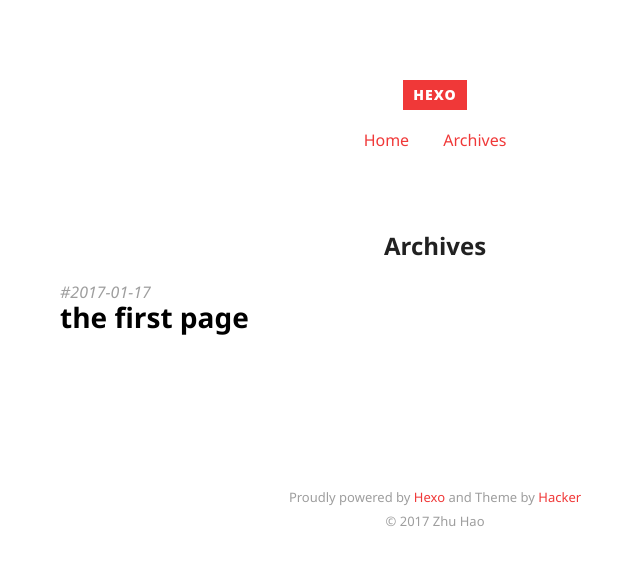
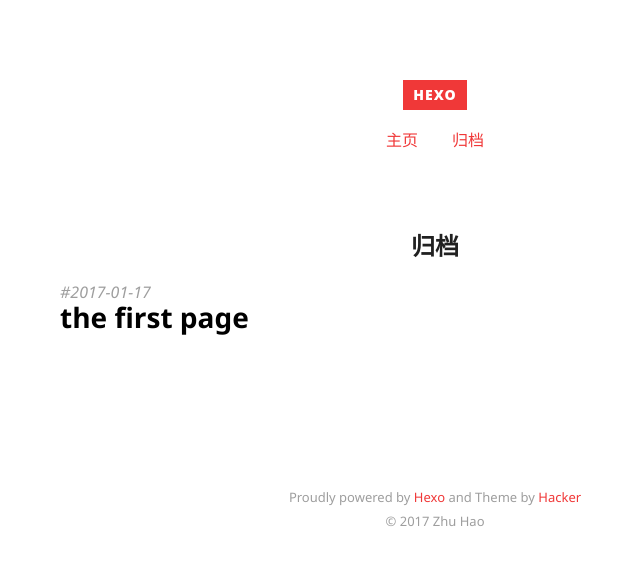
Before and after one commit to aslanzala/aslanzala.github.io, a plain HTML site: page archives/index.html in a window 1280 px wide. Shown: the whole page, without its empty margins (205-845 px from the left). Drawn offline with Linux system fonts and the light colour scheme.

Commit message:
Site updated: 2017-01-17 23:36:46

```diff
--- a/archives/index.html
+++ b/archives/index.html
@@ -3,7 +3,7 @@
 <head>
   <meta charset="utf-8">
 
-  <title>Archives | Hexo</title>
+  <title>归档 | Hexo</title>
 
 
   <meta name="author" content="Zhu Hao">
@@ -45,9 +45,9 @@
   <nav class="site-navigation">
     <ul>
 
-        <li><a href="/">Home</a></li>
+        <li><a href="/">主页</a></li>
 
-        <li><a href="/archives">Archives</a></li>
+        <li><a href="/archives">归档</a></li>
 
     </ul>
   </nav>
@@ -58,7 +58,7 @@
 
 <article>
 
-  <h2 class="article-title ">Archives</h2>
+  <h2 class="article-title ">归档</h2>
 
   <div class="archive">
 
```
Also changed, not shown: 2017/01/17/the-first-page/index.html (+2 -2 lines), archives/2017/01/index.html (+3 -3 lines), archives/2017/index.html (+3 -3 lines), index.html (+2 -2 lines).
